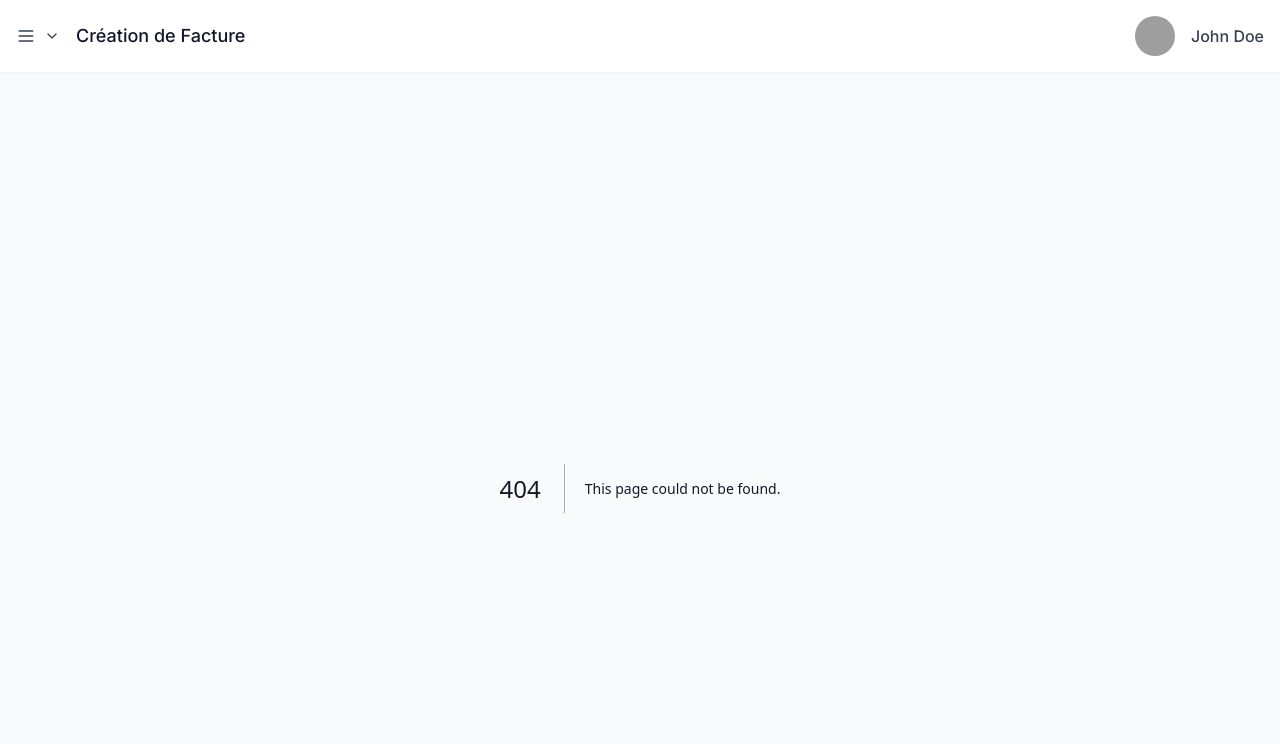
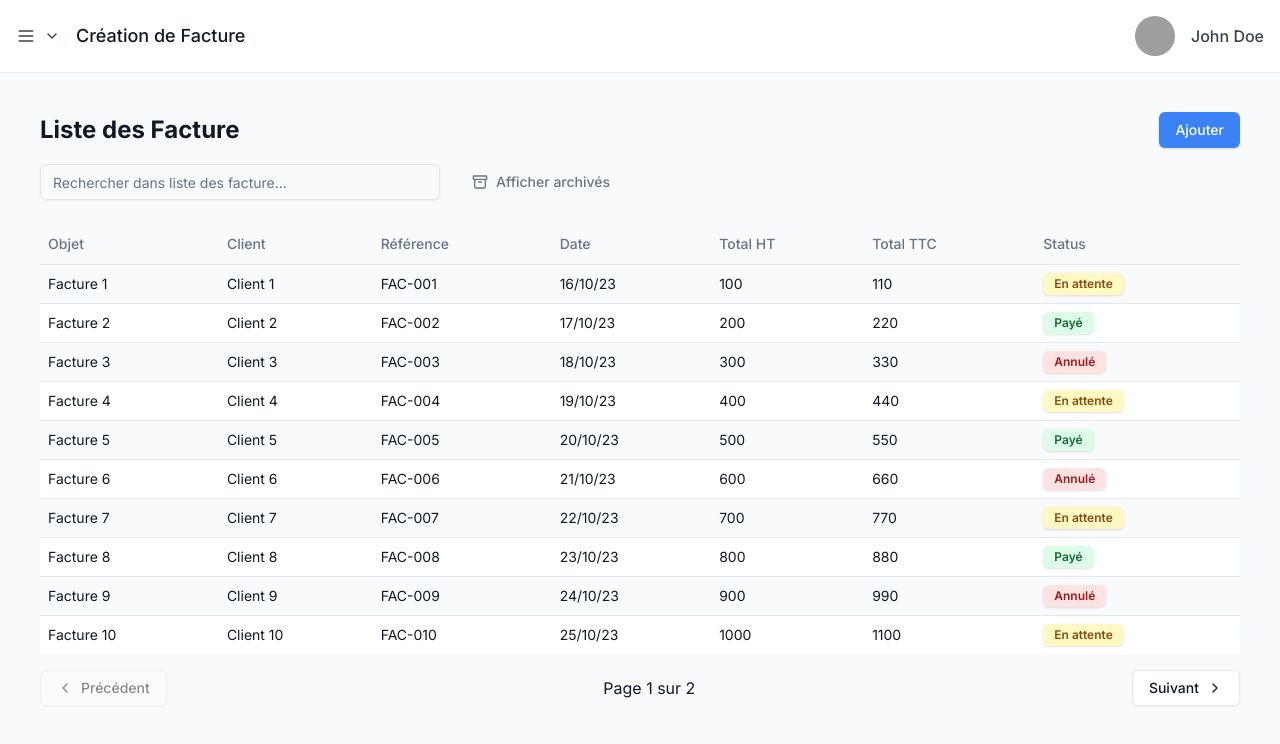
Before and after one commit to MisterAlfred/web-front, a Next.js app: page /facture in a window 1280 px wide. Before the commit this address had no page. Shown: the top 744 px of the page. Built offline with nearby package versions, Linux system fonts and the light colour scheme; grey boxes are pictures that could not be loaded.

Commit message:
feat(ALFRED-14) Add invoices

```diff
--- /dev/null
+++ b/app/facture/page.tsx
@@ -0,0 +1,168 @@
+'use client';
+
+import React, { JSX } from 'react';
+import { Badge } from '@/components/ui/badge';
+import { DataTable } from '@/app/components/DataTable';
+
+interface RowData {
+  object: string;
+  client: string;
+  reference: string;
+  date: string;
+  totalHT: number;
+  totalTTC: number;
+  status: string;
+  archived: boolean;
+}
+
+const fakeFactureData: RowData[] = [
+  {
+    "object": "Facture 1",
+    "client": "Client 1",
+    "reference": "FAC-001",
+    "date": "16/10/23",
+    "totalHT": 100,
+    "totalTTC": 110,
+    "status": "En attente",
+    "archived": false
+  },
+  {
+    "object": "Facture 2",
+    "client": "Client 2",
+    "reference": "FAC-002",
+    "date": "17/10/23",
+    "totalHT": 200,
+    "totalTTC": 220,
+    "status": "Payé",
+    "archived": false
+  },
+  {
+    "object": "Facture 3",
+    "client": "Client 3",
+    "reference": "FAC-003",
+    "date": "18/10/23",
+    "totalHT": 300,
+    "totalTTC": 330,
+    "status": "Annulé",
+    "archived": false
+  },
+  {
+    "object": "Facture 4",
+    "client": "Client 4",
+    "reference": "FAC-004",
+    "date": "19/10/23",
+    "totalHT": 400,
+    "totalTTC": 440,
+    "status": "En attente",
+    "archived": false
+  },
+  {
+    "object": "Facture 5",
+    "client": "Client 5",
+    "reference": "FAC-005",
+    "date": "20/10/23",
+    "totalHT": 500,
+    "totalTTC": 550,
+    "status": "Payé",
+    "archived": false
+  },
+  {
+    "object": "Facture 6",
+    "client": "Client 6",
+    "reference": "FAC-006",
+    "date": "21/10/23",
+    "totalHT": 600,
+    "totalTTC": 660,
+    "status": "Annulé",
+    "archived": false
+  },
+  {
+    "object": "Facture 7",
+    "client": "Client 7",
+    "reference": "FAC-007",
+    "date": "22/10/23",
+    "totalHT": 700,
+    "totalTTC": 770,
+    "status": "En attente",
+    "archived": false
+  },
+  {
+    "object": "Facture 8",
+    "client": "Client 8",
+    "reference": "FAC-008",
+    "date": "23/10/23",
+    "totalHT": 800,
+    "totalTTC": 880,
+    "status": "Payé",
+    "archived": false
+  },
+  {
+    "object": "Facture 9",
+    "client": "Client 9",
+    "reference": "FAC-009",
+    "date": "24/10/23",
+    "totalHT": 900,
+    "totalTTC": 990,
+    "status": "Annulé",
+    "archived": false
+  },
+  {
+    "object": "Facture 10",
+    "client": "Client 10",
+    "reference": "FAC-010",
+    "date": "25/10/23",
+    "totalHT": 1000,
+    "totalTTC": 1100,
+    "status": "En attente",
+    "archived": false
+  },
+  {
+    "object": "Facture 11",
+    "client": "Client 11",
+    "reference": "FAC-011",
+    "date": "26/10/23",
+    "totalHT": 1100,
+    "totalTTC": 1210,
+    "status": "Payé",
+    "archived": true
+  },
+  {
+    "object": "Facture 12",
+    "client": "Client 12",
+    "reference": "FAC-012",
+    "date": "27/10/23",
+    "totalHT": 1200,
+    "totalTTC": 1320,
+    "status": "Annulé",
+    "archived": false
+  }
+]
+
+export default function FacturePage() {
+  const columns: { key: keyof RowData; label: string; sortable?: boolean; render?: (row: RowData) => JSX.Element }[] = [
+    { key: 'object', label: 'Objet', sortable: true },
+    { key: 'client', label: 'Client', sortable: true },
+    { key: 'reference', label: 'Référence', sortable: true },
+    { key: 'date', label: 'Date', sortable: true },
+    { key: 'totalHT', label: 'Total HT', sortable: true },
+    { key: 'totalTTC', label: 'Total TTC', sortable: true },
+    {
+      key: 'status',
+      label: 'Status',
+      render: (row: RowData) => {
+        switch (row.status) {
+          case 'En attente':
+            return <Badge className="bg-yellow-100 text-yellow-800">{row.status}</Badge>;
+          case 'Payé':
+            return <Badge className="bg-green-100 text-green-800">{row.status}</Badge>;
+          case 'Annulé':
+            return <Badge className="bg-red-100 text-red-800">{row.status}</Badge>;
+          default:
+            return <Badge>{row.status}</Badge>;
+        }
+      },
+    },
+  ];
+
+  return <DataTable<RowData> title="Liste des Facture" data={fakeFactureData} columns={columns} addPath='/facture' />;
+}
```
